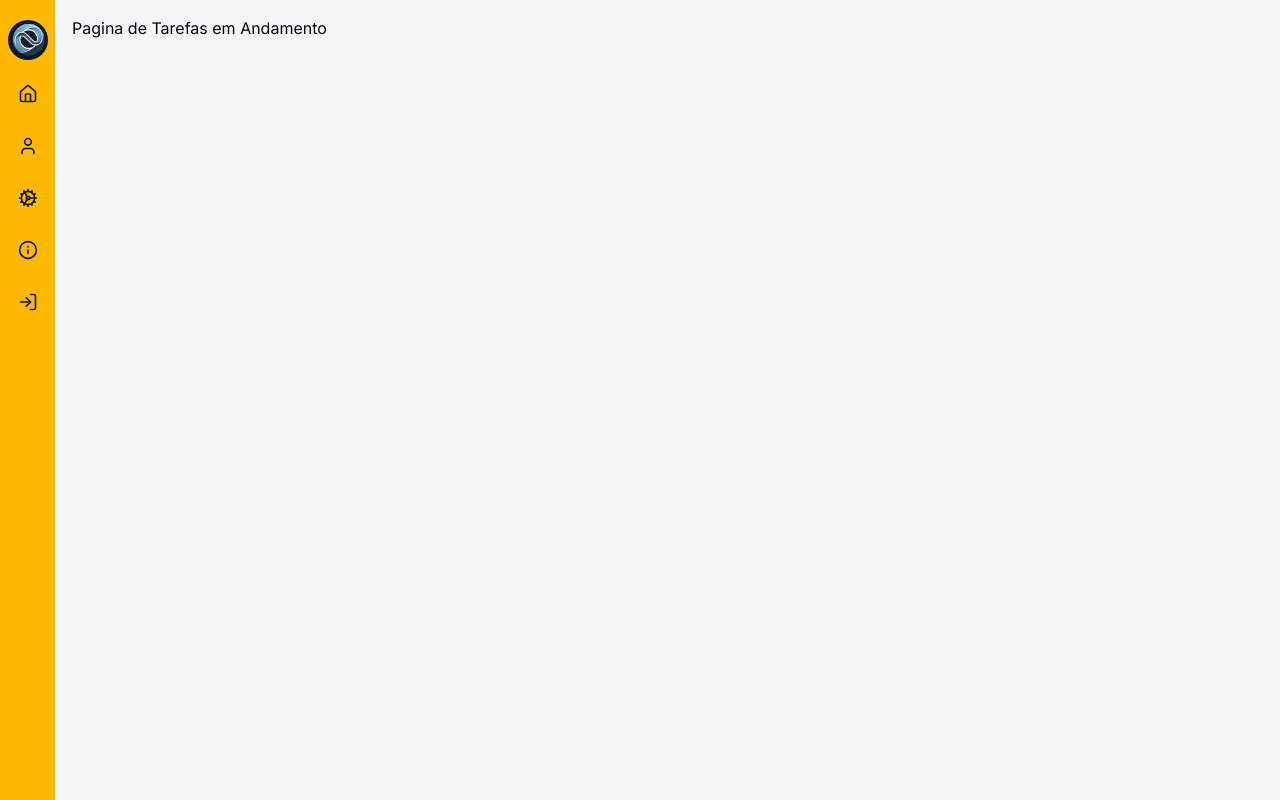
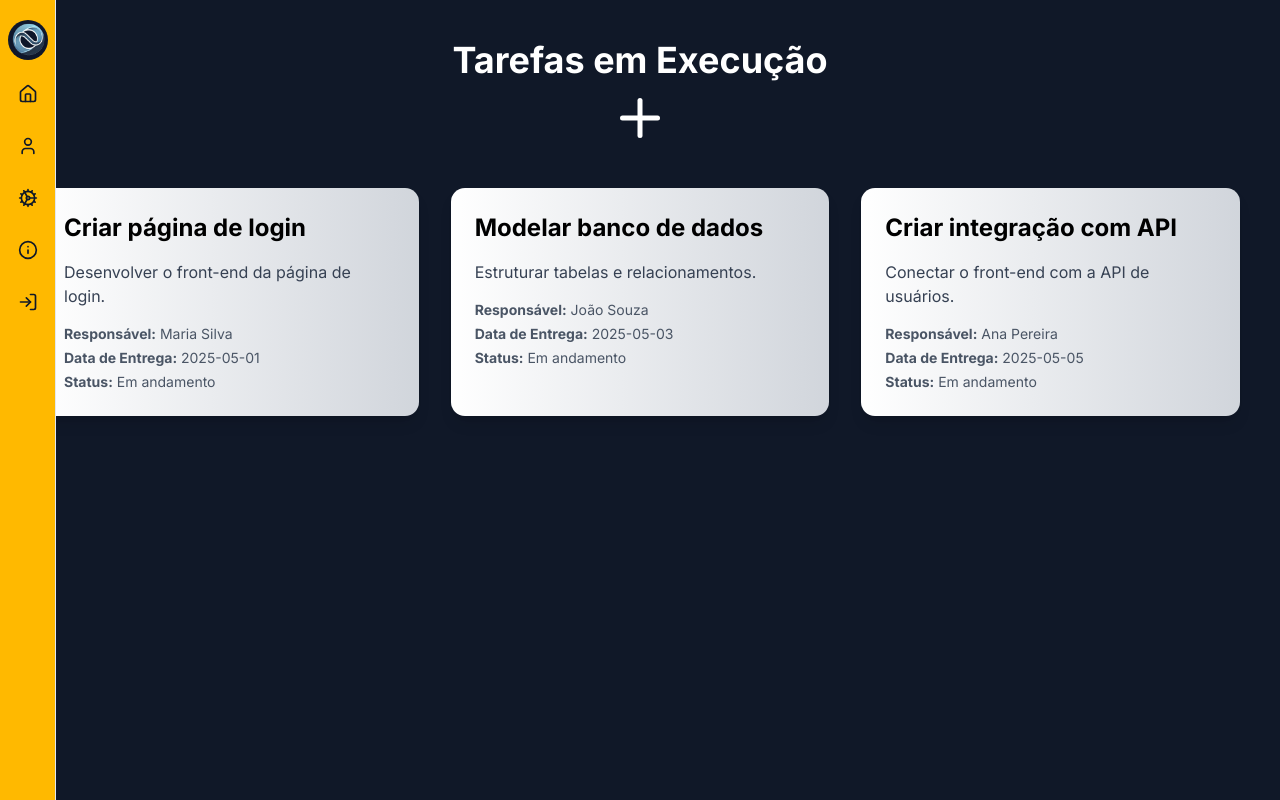
Before and after one commit to GuilhermeBritoFS1/Organize_deploy, a Next.js app in the folder organize/: page /homeOn/task_progress in a window 1280 px wide. Built offline with nearby package versions, Linux system fonts and the light colour scheme.

Commit message:
subindo front cadastro de equipes e tarefas em andamento

```diff
--- a/organize/src/app/homeOn/task_progress/page.js
+++ b/organize/src/app/homeOn/task_progress/page.js
@@ -1,13 +1,61 @@
+import { Plus } from "lucide-react";
+
 export const metadata = {
   title: "Tarefas em Andamento",
-  description: "OrgaNize - Organize seu dia do jeito mais nice!",
+  description: "OrgaNize - Veja todas suas tarefas em execução!",
 };
 
-export default function Task_progress() {
+// Mock de tarefas (no futuro pode vir de uma API)
+const tasks = [
+  {
+    id: 1,
+    name: "Criar página de login",
+    description: "Desenvolver o front-end da página de login.",
+    responsible: "Maria Silva",
+    dueDate: "2025-05-01",
+    status: "Em andamento",
+  },
+  {
+    id: 2,
+    name: "Modelar banco de dados",
+    description: "Estruturar tabelas e relacionamentos.",
+    responsible: "João Souza",
+    dueDate: "2025-05-03",
+    status: "Em andamento",
+  },
+  {
+    id: 3,
+    name: "Criar integração com API",
+    description: "Conectar o front-end com a API de usuários.",
+    responsible: "Ana Pereira",
+    dueDate: "2025-05-05",
+    status: "Em andamento",
+  },
+];
+
+export default function TaskList() {
   return (
-    <main className="sm:ml-14 p-4">
-      <div>
-        <h1>Pagina de Tarefas em Andamento</h1>
+    <main className="bg-gray-900 text-white min-h-screen flex flex-col p-10">
+      <div className="flex flex-col items-center mb-10">
+        <h1 className="text-4xl font-bold mb-2">Tarefas em Execução</h1>
+        <Plus color="white" size={60} />
+      </div>
+
+      <div className="grid grid-cols-1 md:grid-cols-2 lg:grid-cols-3 gap-8">
+        {tasks.map((task) => (
+          <div
+            key={task.id}
+            className="bg-gradient-to-r from-white to-gray-300 text-black rounded-xl shadow-lg p-6 flex flex-col gap-4"
+          >
+            <h2 className="text-2xl font-bold">{task.name}</h2>
+            <p className="text-gray-700">{task.description}</p>
+            <div className="flex flex-col gap-1 text-sm text-gray-600">
+              <span><strong>Responsável:</strong> {task.responsible}</span>
+              <span><strong>Data de Entrega:</strong> {task.dueDate}</span>
+              <span><strong>Status:</strong> {task.status}</span>
+            </div>
+          </div>
+        ))}
       </div>
     </main>
   );
--- a/organize/src/app/homeOn/team_registration/page.js
+++ b/organize/src/app/homeOn/team_registration/page.js
@@ -1,13 +1,140 @@
+import Form from "next/form";
+
+import { Plus } from "lucide-react";
+import { FcGoogle } from "react-icons/fc";
+import { ImFacebook2 } from "react-icons/im";
+import { FaMicrosoft } from "react-icons/fa";
+
+import { Input } from "@/components/ui/input";
+
 export const metadata = {
   title: "Cadastro de Equipes",
-  description: "OrgaNize - Organize seu dia do jeito mais nice!",
+  description: "OrgaNize - Cadastre sua equipe e organize seus projetos!",
 };
 
-export default function Team_registration() {
+export default function TeamRegistration() {
+  const handleSubmit = async () => {
+    "use server";
+    console.log("Equipe cadastrada!");
+  };
+
   return (
-    <main className="sm:ml-14 p-4">
-      <div>
-        <h1>Pagina de Cadastro de Equipes</h1>
+    <main className="bg-gray-900 text-white h-screen flex flex-col">
+      <div className="flex flex-row md:w-3/4 sm:w-3/4 w-3/4 h-3/4 m-auto">
+
+       {/* Lado esquerdo: imagens e ícone */}
+        <div className="bg-gradient-to-r from-white to-gray-300 text-black flex flex-col items-center justify-center text-center mx-auto md:w-[50%] sm:w-[30%] rounded-l-lg">
+          <div className="flex flex-wrap justify-center gap-2">
+            <img
+              className="inline-block lg:size-35 md:size-25 sm:size-20 size-20 rounded-full ring-2 ring-transparent"
+              src="https://images.unsplash.com/photo-1603415526960-f8f0b4b6d38f?ixlib=rb-1.2.1&auto=format&fit=facearea&facepad=2&w=256&h=256&q=80"
+              alt="Integrante 1"
+            />
+            <img
+              className="inline-block lg:size-35 md:size-25 sm:size-20 size-20 rounded-full ring-2 ring-transparent"
+              src="https://images.unsplash.com/photo-1614286973877-9d232debd640?ixlib=rb-1.2.1&auto=format&fit=facearea&facepad=2&w=256&h=256&q=80"
+              alt="Integrante 2"
+            />
+            <img
+              className="inline-block lg:size-35 md:size-25 sm:size-20 size-20 rounded-full ring-2 ring-transparent"
+              src="https://images.unsplash.com/photo-1570295999919-56ceb5ecca61?ixlib=rb-1.2.1&auto=format&fit=facearea&facepad=2&w=256&h=256&q=80"
+              alt="Integrante 3"
+            />
+            <img
+              className="inline-block lg:size-35 md:size-25 sm:size-20 size-20 rounded-full ring-2 ring-transparent"
+              src="https://images.unsplash.com/photo-1535713875002-d1d0cf377fde?ixlib=rb-1.2.1&auto=format&fit=facearea&facepad=2&w=256&h=256&q=80"
+              alt="Integrante 4"
+            />
+            <Plus color="black" size={140} />
+          </div>
+        </div>
+
+        {/* Lado direito: Formulário */}
+        <div className="flex flex-col ms-0 w-60% sm:w-[60%] md:w-4/5 lg:w-[50%] p-5 gap-10 my-auto">
+
+          {/* Cadastro com redes sociais */}
+          <div className="flex flex-col justify-center items-center gap-2">
+            <a
+              className="flex flex-row md:h-[50px] sm:h-[20%] h-[20%] gap-2 border lg:w-[340px] w-full p-2 rounded-md justify-center items-center"
+              href=""
+            >
+              <FcGoogle className="text-2xl sm:text-2xl md:text-3xl lg:text-4xl" />
+              <span className="text-9 sm:text-2xl md:text-[20px] font-bold text-start">
+                Cadastre a equipe pelo Google
+              </span>
+            </a>
+            <a
+              className="flex flex-row md:h-[50px] sm:h-[20%] h-[20%] gap-2 border lg:w-[340px] w-full p-2 rounded-md justify-center items-center"
+              href=""
+            >
+              <ImFacebook2 className="text-2xl sm:text-2xl md:text-3xl lg:text-4xl" />
+              <span className="text-9 sm:text-2xl md:text-[20px] font-bold text-start">
+                Cadastre pelo Facebook
+              </span>
+            </a>
+            <a
+              className="flex flex-row md:h-[50px] sm:h-[20%] h-[20%] gap-2 border lg:w-[340px] w-full p-2 rounded-md justify-center items-center"
+              href=""
+            >
+              <FaMicrosoft className="text-2xl sm:text-2xl md:text-3xl lg:text-4xl" />
+              <span className="text-9 sm:text-2xl md:text-[20px] font-bold text-start">
+                Cadastre pelo Microsoft
+              </span>
+            </a>
+          </div>
+
+          {/* Formulário de Cadastro de Equipe */}
+          <Form className="flex flex-col gap-3">
+            <fieldset className="md:text-5xl sm:text-3xl text-3xl font-bold mb-4 text-center">
+              Cadastre sua Equipe
+            </fieldset>
+
+            <Input
+              type="text"
+              placeholder="Nome da Equipe"
+              id="teamName"
+              name="teamName"
+              className="border p-2 rounded-md text-sm/5"
+            />
+            <Input
+              type="text"
+              placeholder="Integrante 1"
+              id="member1"
+              name="member1"
+              className="border p-2 rounded-md text-sm/5"
+            />
+            <Input
+              type="text"
+              placeholder="Integrante 2"
+              id="member2"
+              name="member2"
+              className="border p-2 rounded-md text-sm/5"
+            />
+            <Input
+              type="text"
+              placeholder="Integrante 3"
+              id="member3"
+              name="member3"
+              className="border p-2 rounded-md text-sm/5"
+            />
+            <Input
+              type="email"
+              placeholder="Email de Contato da Equipe"
+              id="contactEmail"
+              name="contactEmail"
+              className="border p-2 rounded-md text-sm/5"
+            />
+
+            <div className="flex flex-row justify-center items-center mt-3">
+              <button
+                onClick={handleSubmit}
+                className="bg-[#ffbf00] hover:bg-[#ffd191] transition py-2 px-4 w-[70%] sm:w-[70%] md:w-[30%] rounded-md text-black font-bold"
+              >
+                CADASTRAR EQUIPE
+              </button>
+            </div>
+          </Form>
+        </div>
       </div>
     </main>
   );
```
Also changed, not shown: 1 other file (tests, documents, lock files or other folders).
